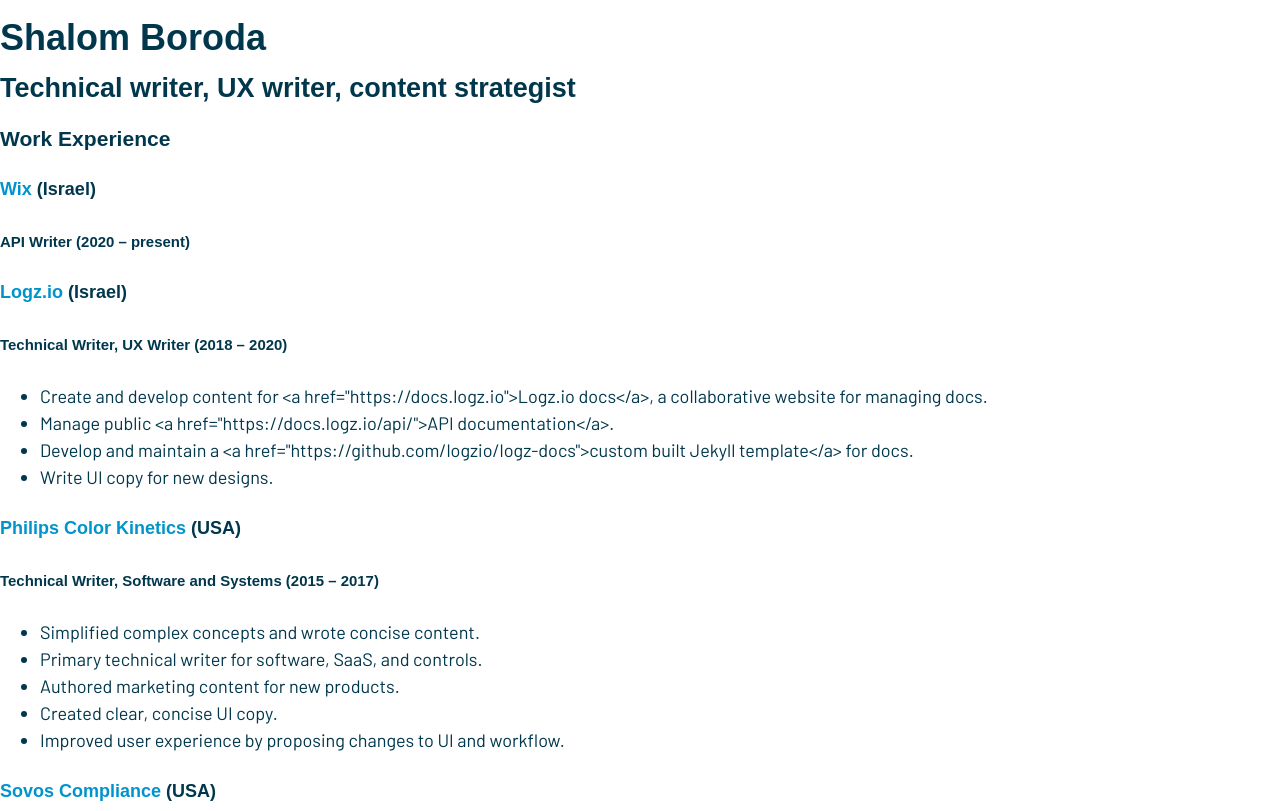
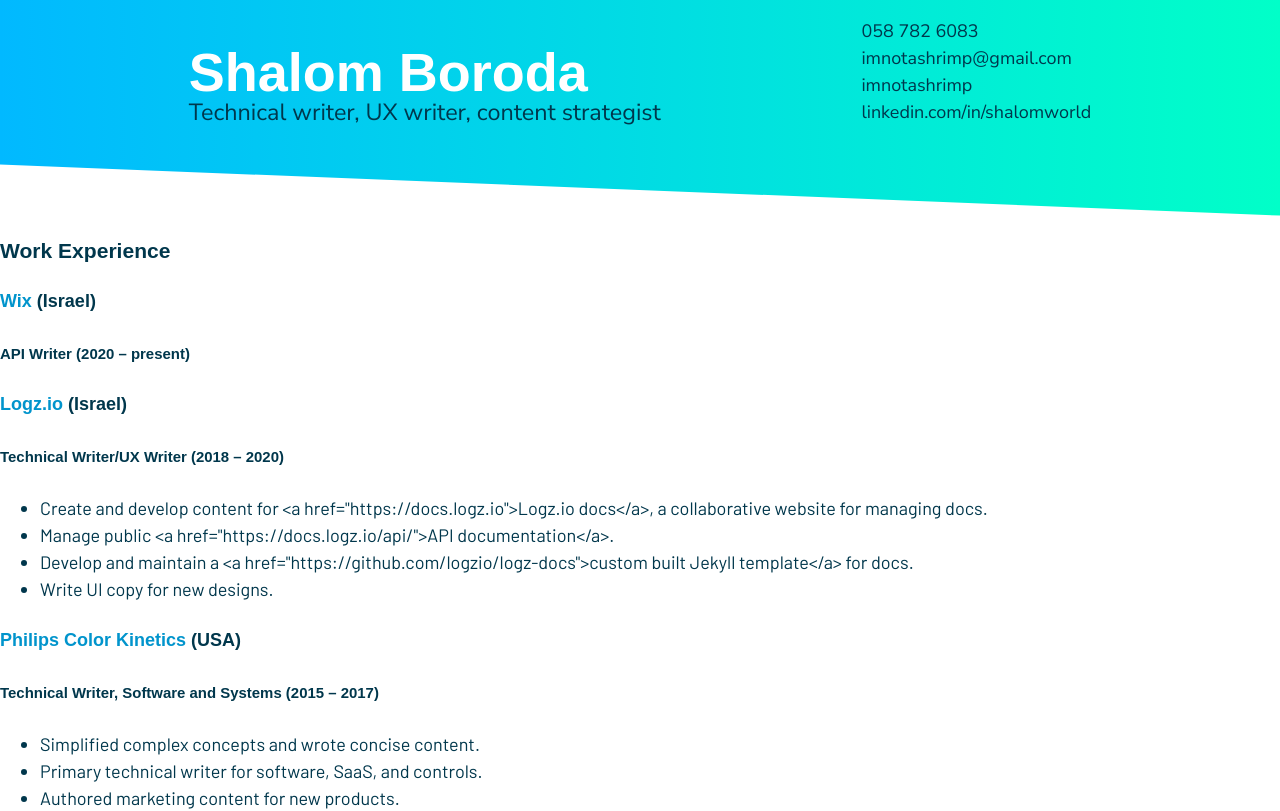
Before and after one commit to imnotashrimp/shalomworld.dev, a Next.js app: page /cv in a window 1280 px wide. Shown: the top 811 px of the page. Built offline with nearby package versions, Linux system fonts and the light colour scheme; a web font is replaced by a local one.

Commit message:
move cv header to separate module

```diff
--- /dev/null
+++ b/components/cv/CvHeader.tsx
@@ -0,0 +1,39 @@
+import styles from '../../styles/CvHeader.module.css'
+
+export default function CvHeader(props) {
+  const {name, subhead, contactInfo} = props.frontmatter
+  const { phone, email, github, linkedin } = contactInfo
+
+  return (
+    <div className={styles.headerContainer}>
+
+      <div className={styles.cvTitles}>
+        <h1>{name}</h1>
+        <div className={styles.subhead}>{subhead}</div>
+      </div>
+
+      <ul className={styles.contactInfo}>
+        <li>
+          <i className="fas fa-phone"></i>
+          <a href={`tel:${phone}`}>{phone}</a>
+        </li>
+
+        <li>
+          <i className="far fa-envelope"></i>
+          <a href={`mailto:${email}`}>{email}</a>
+        </li>
+
+        <li>
+          <i className="fab fa-github"></i>
+          <a href={`https://github.com/${github}`}>{github}</a>
+        </li>
+
+        <li>
+          <i className="fab fa-linkedin"></i>
+          <a href={`https://www.linkedin.com/in/${linkedin}`}>linkedin.com/in/{linkedin}</a>
+        </li>
+
+      </ul>
+    </div>
+  )
+}
--- a/data/cv.yaml
+++ b/data/cv.yaml
@@ -4,8 +4,8 @@
   contactInfo:
     phone: 058 782 6083
     email: imnotashrimp@gmail.com
-    github: https://github.com/imnotashrimp
-    linkedin: https://www.linkedin.com/in/shalomworld/
+    github: imnotashrimp
+    linkedin: shalomworld
 
 workExperience:
   - company: Wix
@@ -19,7 +19,7 @@
     location: Israel
     website: https://logz.io
     positions:
-      - jobTitle: Technical Writer, UX Writer
+      - jobTitle: Technical Writer/UX Writer
         startDate: 2018
         endDate: 2020
         items:
--- a/pages/cv.tsx
+++ b/pages/cv.tsx
@@ -1,22 +1,24 @@
 import fs from 'fs'
 import path from 'path'
+import CvHeader from '../components/cv/CvHeader'
 const yaml = require('js-yaml')
 
 export default function Cv({response}) {
-  const cv = response.cv
-  const frontmatter = cv.frontmatter,
-        workExperience = cv.workExperience,
-        skills = cv.skills,
-        communities = cv.communities,
-        awards = cv.awards,
-        training = cv.training
+  const cv             = response.cv
+  const frontmatter    = cv.frontmatter
+  const workExperience = cv.workExperience
+  const skills         = cv.skills
+  const communities    = cv.communities
+  const awards         = cv.awards
+  const training       = cv.training
 
   return(<>
-    <h1>{frontmatter.name}</h1>
-    <h2>{frontmatter.subhead}</h2>
+    <CvHeader
+      frontmatter = {frontmatter}
+    />
 
     <h3>Work Experience</h3>
-    {workExperience.map(workplace => {
+    {workExperience.map((workplace, index) => {
       let {company, location, website, positions} = workplace
       return(<>
         <h4><a href={website}>{company}</a> ({location})</h4>
--- /dev/null
+++ b/styles/CvHeader.module.css
@@ -0,0 +1,53 @@
+.headerContainer {
+  font-family: var(--cv-body-font);
+  padding-top: var(--cv-border-width);
+  padding-left: 1em;
+  padding-right: 1em;
+  background: var(--gradient-mint);
+  display: flex;
+  flex-direction: row;
+  flex-wrap: wrap;
+  align-items: flex-end;
+  justify-content: space-evenly;
+  padding-bottom: 7vw;
+  clip-path: polygon(
+    0 0,
+    100% 0,
+    100% 100%,
+    0 calc(100% - 4vw)
+  );
+}
+
+.headerContainer a {
+  color: currentColor;
+}
+
+.cvTitles {
+  display: flex;
+  flex-direction: column;
+  padding-right: 20px;
+}
+
+.cvTitles h1 {
+  font-family: var(--cv-heading-font);
+  font-size: 3em;
+  margin-bottom: unset;
+  line-height: 1em;
+  color: white;
+}
+
+.subhead {
+  font-size: 1.3em;
+}
+
+.contactInfo {
+  list-style-type: none;
+  padding: 0;
+  margin-bottom: 0;
+  font-size: 1em;
+}
+
+.contactInfo i {
+  display: inline-block;
+  margin-right: 10px;
+}
```
